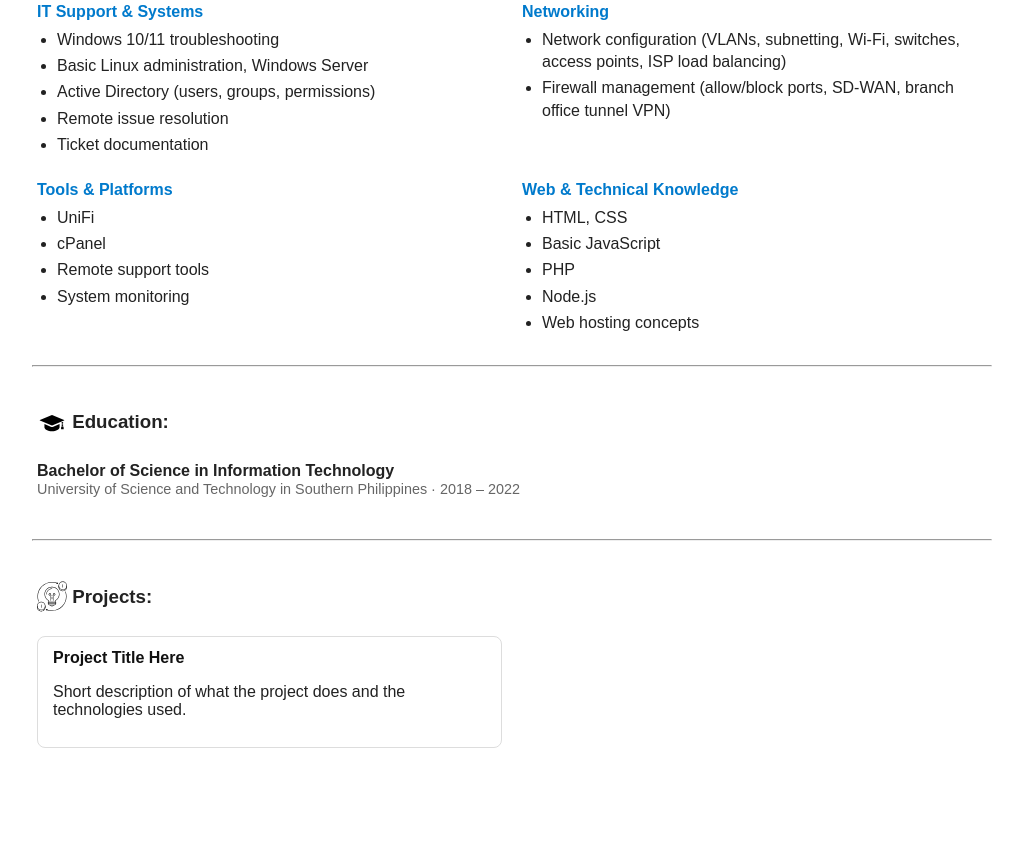
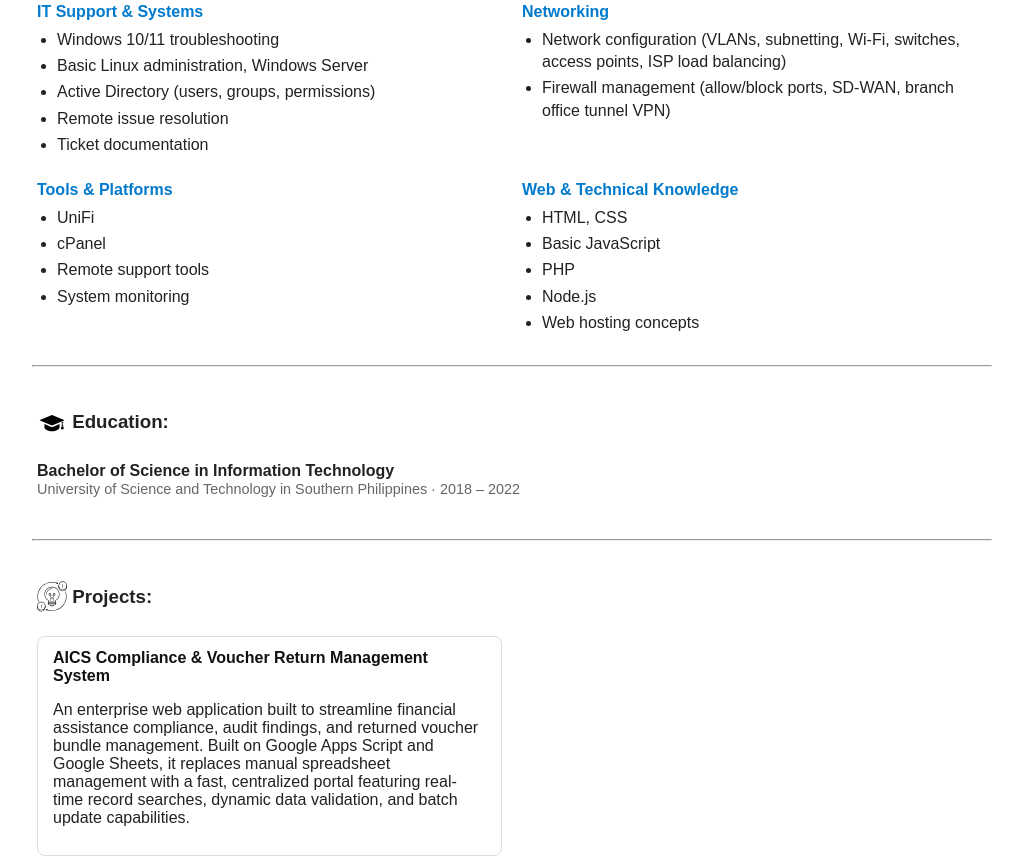
Before and after one commit to reybars/portfolio, a plain HTML site: page Index.html in a window 1280 px wide. Shown: the part 435-1291 px from the top of the page, without its empty margins (128-1151 px from the left). Before the commit the page ends 1183 px from the top, so only its background shows below. Drawn offline with Linux system fonts and the light colour scheme.

Commit message:
added a project

```diff
--- a/Index.html
+++ b/Index.html
@@ -114,8 +114,8 @@
     </div>
     <div class="projects-container">
         <div class="project-item">
-            <h4>Project Title Here</h4>
-            <p>Short description of what the project does and the technologies used.</p>
+            <h4>AICS Compliance & Voucher Return Management System</h4>
+            <p>An enterprise web application built to streamline financial assistance compliance, audit findings, and returned voucher bundle management. Built on Google Apps Script and Google Sheets, it replaces manual spreadsheet management with a fast, centralized portal featuring real-time record searches, dynamic data validation, and batch update capabilities.</p>
         </div>
     </div>
 
```
